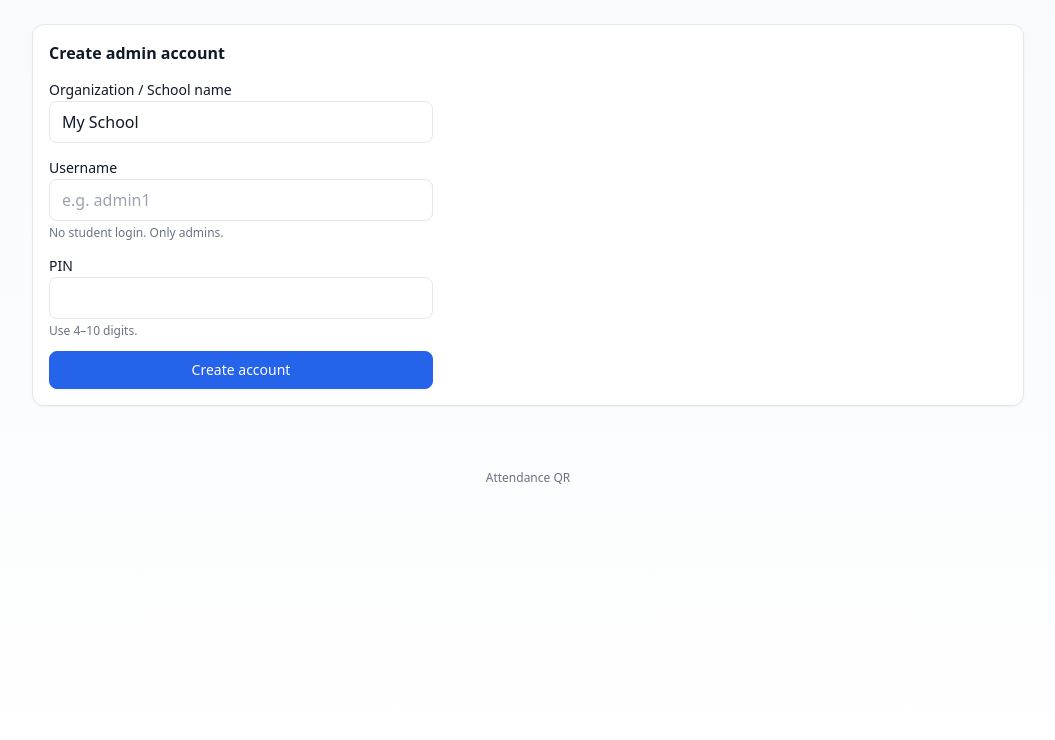
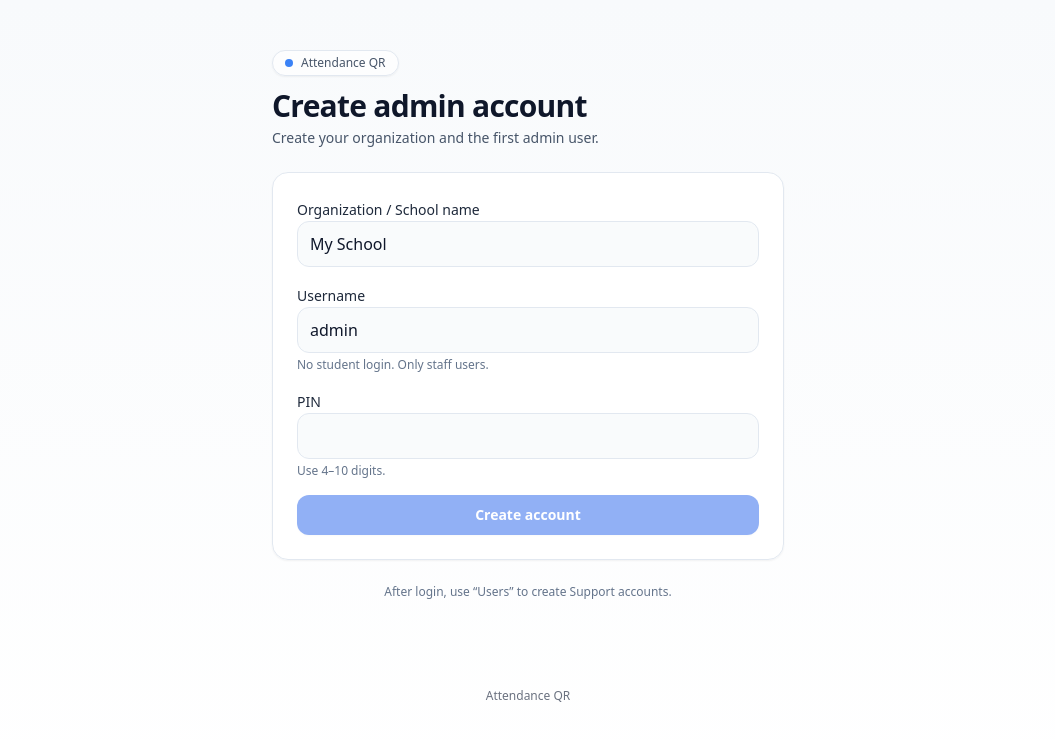
Before and after one commit to Yidne85/Att-Mgt-System, a Next.js app: page /register in a window 1280 px wide. Shown: the top 740 px of the page, without its empty margins (112-1167 px from the left). Built offline with nearby package versions, Linux system fonts and the light colour scheme; no server answers.

Commit message:
Add files via upload

```diff
--- a/app/globals.css
+++ b/app/globals.css
@@ -3,5 +3,14 @@
 @tailwind utilities;
 
 :root { color-scheme: light; }
-body { @apply bg-gray-50 text-gray-900; }
+
+html, body { height: 100%; }
+
+body {
+  @apply text-slate-900 antialiased;
+  background: transparent;
+}
+
 a { @apply text-blue-700 hover:underline; }
+
+::selection { background: rgba(59,130,246,0.18); }
--- a/app/login/page.tsx
+++ b/app/login/page.tsx
@@ -21,36 +21,49 @@ export default function Login() {
       const { error } = await supabase.auth.signInWithPassword({ email, password: pin });
       if (error) throw error;
       router.push("/app");
-    } catch (ex: any) {
-      setErr(ex?.message ?? "Login failed");
+    } catch (e: any) {
+      setErr(e?.message ?? "Login failed");
     } finally {
       setLoading(false);
     }
   }
 
   return (
-    <Card title="Admin login">
-      <form onSubmit={onSubmit} className="grid gap-3 max-w-sm">
+    <div className="min-h-[75vh] grid place-items-center">
+      <div className="w-full max-w-md">
+        <div className="mb-6">
+          <div className="inline-flex items-center gap-2 rounded-full border border-slate-200 bg-white/70 px-3 py-1 text-xs text-slate-600 shadow-sm">
+            <span className="h-2 w-2 rounded-full bg-blue-500" />
+            Attendance QR
+          </div>
+          <h1 className="mt-3 text-2xl md:text-3xl font-semibold tracking-tight">Log in</h1>
+          <p className="mt-1 text-sm text-slate-600">Use your username and PIN. Roles are detected automatically.</p>
+        </div>
+
+        <Card>
+          {err ? <div className="mb-3 text-sm text-rose-700">{err}</div> : null}
+
+          <form onSubmit={onSubmit} className="grid gap-4">
             <div>
-          <label className="text-sm font-medium">Username</label>
+              <label className="text-sm font-medium text-slate-800">Username</label>
               <Input value={username} onChange={(e) => setUsername(e.target.value)} placeholder="e.g. admin1" />
               <Hint>Use your username. Internally it maps to an email.</Hint>
             </div>
+
             <div>
-          <label className="text-sm font-medium">PIN</label>
-          <Input
-            value={pin}
-            onChange={(e) => setPin(e.target.value)}
-            placeholder="4-10 digits"
-            type="password"
-            inputMode="numeric"
-          />
+              <label className="text-sm font-medium text-slate-800">PIN</label>
+              <Input value={pin} onChange={(e) => setPin(e.target.value)} placeholder="4–10 digits" type="password" />
+              <Hint>Ask your admin if you don’t have one.</Hint>
             </div>
-        {err ? <div className="text-sm text-red-600">{err}</div> : null}
-        <Button disabled={loading} type="submit">
-          {loading ? "Signing in..." : "Log in"}
+
+            <Button type="submit" disabled={loading || !username.trim() || pin.trim().length < 4}>
+              {loading ? "Signing in…" : "Log in"}
             </Button>
           </form>
         </Card>
+
+        <div className="mt-6 text-center text-xs text-slate-500">© Attendance QR</div>
+      </div>
+    </div>
   );
 }
--- a/app/register/page.tsx
+++ b/app/register/page.tsx
@@ -6,9 +6,9 @@ import { supabase, usernameToEmail } from "../../lib/supabase";
 import { Button, Card, Hint, Input } from "../../components/ui";
 
 export default function Register() {
-  const [username, setUsername] = useState("");
+  const [orgName, setOrgName] = useState("My School");
+  const [username, setUsername] = useState("admin");
   const [pin, setPin] = useState("");
-  const [orgName, setOrgName] = useState("My School");
   const [err, setErr] = useState<string | null>(null);
   const [loading, setLoading] = useState(false);
   const router = useRouter();
@@ -18,59 +18,72 @@ export default function Register() {
     setErr(null);
     setLoading(true);
     try {
-      if (pin.length < 4) throw new Error("PIN must be at least 4 characters");
       const email = usernameToEmail(username);
       const { data, error } = await supabase.auth.signUp({ email, password: pin });
       if (error) throw error;
-
-      // create org + default attendance types
-      const userId = data.user?.id;
-      if (!userId) throw new Error("Signup succeeded but user id missing. Try logging in.");
+      if (!data.user) throw new Error("Could not create user");
 
       const { data: org, error: orgErr } = await supabase
         .from("orgs")
-        .insert({ name: orgName, owner_user_id: userId })
+        .insert([{ name: orgName, owner_user_id: data.user.id }])
         .select("*")
         .single();
       if (orgErr) throw orgErr;
 
-      const types = [
-        { org_id: org.id, name: "present", points: 1.0 },
-        { org_id: org.id, name: "late", points: 0.75 },
-        { org_id: org.id, name: "absent", points: 0.0 },
-      ];
-      await supabase.from("attendance_types").insert(types);
+      const { error: profErr } = await supabase.from("user_profiles").insert([
+        { user_id: data.user.id, org_id: org.id, username, role: "admin" },
+      ]);
+      if (profErr) throw profErr;
 
       router.push("/app");
-    } catch (ex: any) {
-      setErr(ex?.message ?? "Registration failed");
+    } catch (e: any) {
+      setErr(e?.message ?? "Registration failed");
     } finally {
       setLoading(false);
     }
   }
 
   return (
-    <Card title="Create admin account">
-      <form onSubmit={onSubmit} className="grid gap-3 max-w-sm">
+    <div className="min-h-[75vh] grid place-items-center">
+      <div className="w-full max-w-lg">
+        <div className="mb-6">
+          <div className="inline-flex items-center gap-2 rounded-full border border-slate-200 bg-white/70 px-3 py-1 text-xs text-slate-600 shadow-sm">
+            <span className="h-2 w-2 rounded-full bg-blue-500" />
+            Attendance QR
+          </div>
+          <h1 className="mt-3 text-2xl md:text-3xl font-semibold tracking-tight">Create admin account</h1>
+          <p className="mt-1 text-sm text-slate-600">Create your organization and the first admin user.</p>
+        </div>
+
+        <Card>
+          {err ? <div className="mb-3 text-sm text-rose-700">{err}</div> : null}
+
+          <form onSubmit={onSubmit} className="grid gap-4">
             <div>
-          <label className="text-sm font-medium">Organization / School name</label>
+              <label className="text-sm font-medium text-slate-800">Organization / School name</label>
               <Input value={orgName} onChange={(e) => setOrgName(e.target.value)} />
             </div>
+
             <div>
-          <label className="text-sm font-medium">Username</label>
-          <Input value={username} onChange={(e) => setUsername(e.target.value)} placeholder="e.g. admin1" />
-          <Hint>No student login. Only admins.</Hint>
+              <label className="text-sm font-medium text-slate-800">Username</label>
+              <Input value={username} onChange={(e) => setUsername(e.target.value)} />
+              <Hint>No student login. Only staff users.</Hint>
             </div>
+
             <div>
-          <label className="text-sm font-medium">PIN</label>
-          <Input value={pin} onChange={(e) => setPin(e.target.value)} type="password" inputMode="numeric" />
+              <label className="text-sm font-medium text-slate-800">PIN</label>
+              <Input value={pin} onChange={(e) => setPin(e.target.value)} type="password" />
               <Hint>Use 4–10 digits.</Hint>
             </div>
-        {err ? <div className="text-sm text-red-600">{err}</div> : null}
-        <Button disabled={loading} type="submit">
-          {loading ? "Creating..." : "Create account"}
+
+            <Button type="submit" disabled={loading || !orgName.trim() || !username.trim() || pin.trim().length < 4}>
+              {loading ? "Creating…" : "Create account"}
             </Button>
           </form>
         </Card>
+
+        <div className="mt-6 text-center text-xs text-slate-500">After login, use “Users” to create Support accounts.</div>
+      </div>
+    </div>
   );
 }
--- a/components/ui.tsx
+++ b/components/ui.tsx
@@ -1,31 +1,48 @@
-export function Card({ title, children }: { title?: string; children: React.ReactNode }) {
+import React from "react";
+
+export function Card({
+  title,
+  children,
+  className = "",
+}: {
+  title?: string;
+  children: React.ReactNode;
+  className?: string;
+}) {
   return (
-    <div className="bg-white border rounded-xl shadow-sm p-4">
-      {title ? <div className="font-semibold mb-3">{title}</div> : null}
+    <div className={"bg-white/90 backdrop-blur border border-slate-200 rounded-2xl shadow-sm p-5 md:p-6 " + className}>
+      {title ? <div className="font-semibold text-slate-900 mb-4 text-base md:text-lg">{title}</div> : null}
       {children}
     </div>
   );
 }
 
 export function Input(props: React.InputHTMLAttributes<HTMLInputElement>) {
+  const { className = "", ...rest } = props;
   return (
     <input
-      {...props}
+      {...rest}
       className={
-        "w-full border rounded-lg px-3 py-2 outline-none focus:ring-2 focus:ring-blue-200 " +
-        (props.className ?? "")
+        "w-full border border-slate-200 rounded-xl px-3 py-2.5 bg-slate-50/80 text-slate-900 " +
+        "placeholder:text-slate-400 outline-none transition " +
+        "focus:bg-white focus:border-slate-300 focus:ring-4 focus:ring-blue-500/10 " +
+        "disabled:opacity-60 disabled:cursor-not-allowed " +
+        className
       }
     />
   );
 }
 
 export function Select(props: React.SelectHTMLAttributes<HTMLSelectElement>) {
+  const { className = "", ...rest } = props;
   return (
     <select
-      {...props}
+      {...rest}
       className={
-        "w-full border rounded-lg px-3 py-2 bg-white outline-none focus:ring-2 focus:ring-blue-200 " +
-        (props.className ?? "")
+        "w-full border border-slate-200 rounded-xl px-3 py-2.5 bg-slate-50/80 text-slate-900 outline-none transition " +
+        "focus:bg-white focus:border-slate-300 focus:ring-4 focus:ring-blue-500/10 " +
+        "disabled:opacity-60 disabled:cursor-not-allowed " +
+        className
       }
     />
   );
@@ -33,19 +50,23 @@ export function Select(props: React.SelectHTMLAttributes<HTMLSelectElement>) {
 
 export function Button({
   variant = "primary",
+  className = "",
   ...props
 }: React.ButtonHTMLAttributes<HTMLButtonElement> & { variant?: "primary" | "secondary" | "danger" }) {
   const base =
-    "inline-flex items-center justify-center rounded-lg px-3 py-2 text-sm font-medium border shadow-sm disabled:opacity-50";
+    "inline-flex items-center justify-center rounded-xl px-4 py-2.5 text-sm font-semibold " +
+    "transition active:scale-[0.99] disabled:opacity-50 disabled:cursor-not-allowed";
+
   const styles =
     variant === "primary"
-      ? "bg-blue-600 text-white border-blue-600 hover:bg-blue-700"
+      ? "bg-blue-600 text-white shadow-sm hover:bg-blue-700 focus:outline-none focus:ring-4 focus:ring-blue-500/20"
       : variant === "secondary"
-        ? "bg-white text-gray-900 border-gray-300 hover:bg-gray-50"
-        : "bg-red-600 text-white border-red-600 hover:bg-red-700";
-  return <button {...props} className={`${base} ${styles} ${props.className ?? ""}`} />;
+        ? "bg-white text-slate-900 border border-slate-200 shadow-sm hover:bg-slate-50 focus:outline-none focus:ring-4 focus:ring-blue-500/10"
+        : "bg-rose-600 text-white shadow-sm hover:bg-rose-700 focus:outline-none focus:ring-4 focus:ring-rose-500/20";
+
+  return <button {...props} className={`${base} ${styles} ${className}`} />;
 }
 
 export function Hint({ children }: { children: React.ReactNode }) {
-  return <div className="text-xs text-gray-500 mt-1">{children}</div>;
+  return <div className="text-xs text-slate-500 mt-1">{children}</div>;
 }
```
Lines whose indentation alone changed are shown as unchanged.
